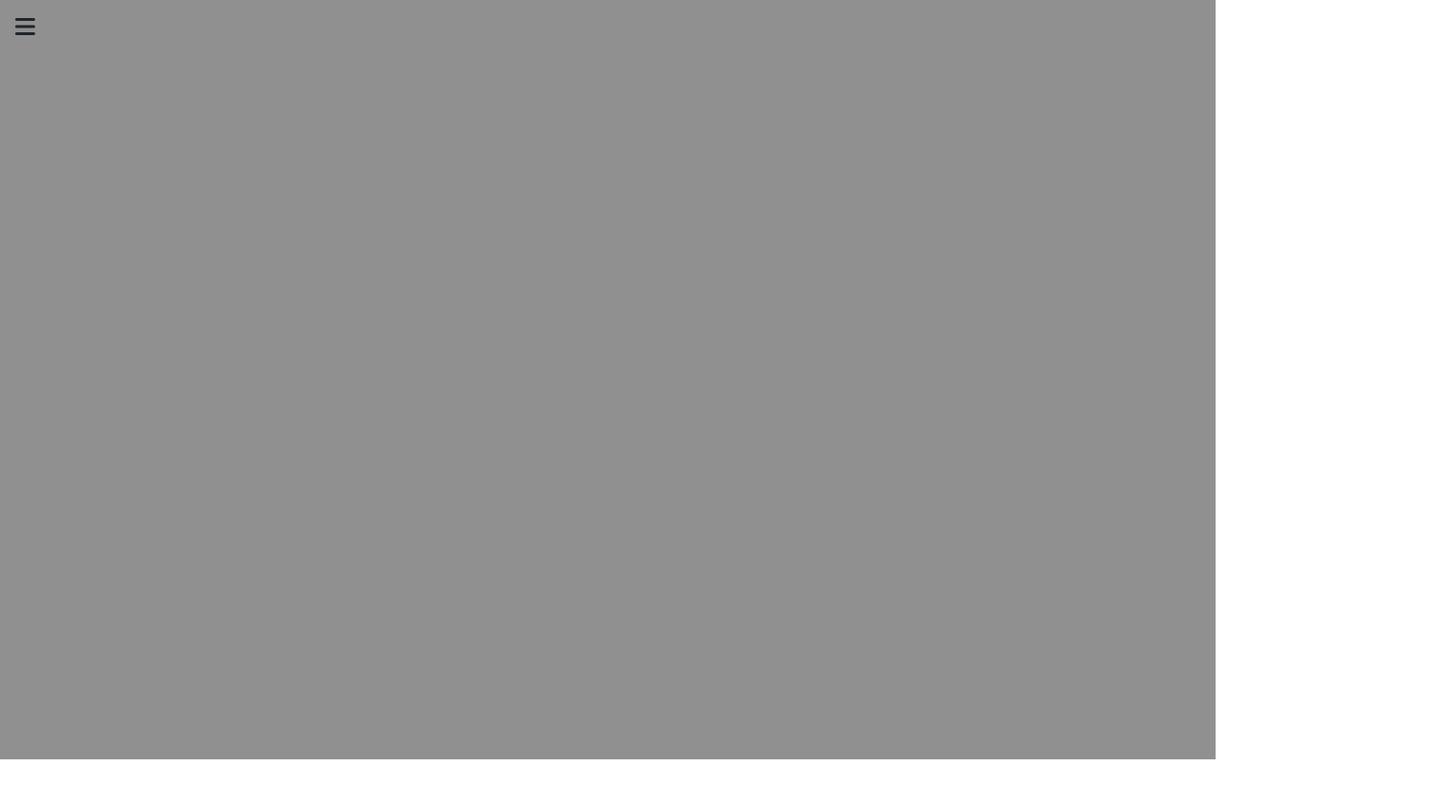
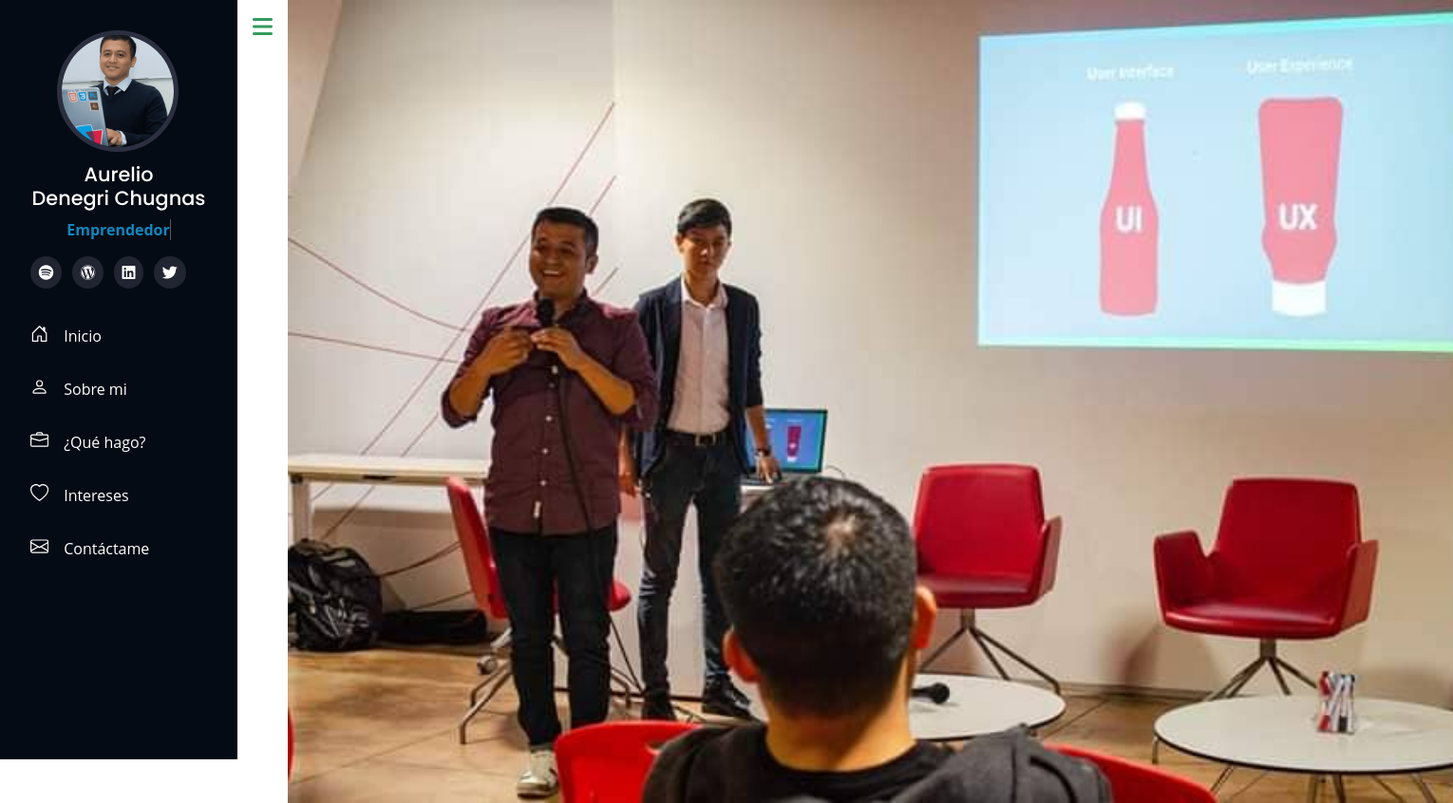
Before and after one commit to KuroDev89/aureliodenegri.comv2, a plain HTML site: page index.html in a window 1280 px wide. Both pictures are taken after a click on the icon 26 px from the left and 28 px from the top of the page. Shown: the whole page at 95% size, 1530 px wide, since content can reach past the window. Before the commit the page ends 800 px from the top, so only its background shows below. Drawn offline with nearby package versions, Linux system fonts and the light colour scheme.

Commit message:
slider cover added

```diff
--- a/css/styles.css
+++ b/css/styles.css
@@ -11,9 +11,10 @@
 .sidebar{
   position: absolute;
   width: 250px;
-  min-height: 100%;
+  height: 100%;
   background-color: #040b14;
   padding: 2rem;
+  z-index: -2;
   }
 
 .profile-pic img{
@@ -117,19 +118,36 @@ ul{
   /*BODY*/
 
   .contenido{
-    min-width: 100%;
-    min-height: 100%;
+    width: 100%;
+    height: 100%;
     position: absolute;
-    background-color: #909090;
-    transition: all 3s;
+
+    transition: all 1.5s;
   }
 
   .menu-bar{
     cursor: pointer;
     margin: 1rem;
     font-size: 1.5rem;
+    position: relative;
+    color:#339b5e;
   }
+
+  .menu-bar i{
+
+  }
+
 
   .open{
     transform:translateX(250px);
   }
+
+  .carousel-item {
+    z-index: -2;
+  }
+
+  .carousel-item img{
+    min-width: 100% ;
+    padding: 0;
+
+  }
--- a/index.html
+++ b/index.html
@@ -17,17 +17,7 @@
       integrity="sha384-Vkoo8x4CGsO3+Hhxv8T/Q5PaXtkKtu6ug5TOeNV6gBiFeWPGFN9MuhOf23Q9Ifjh"
       crossorigin="anonymous"
     />
-    <script
-      src="https://stackpath.bootstrapcdn.com/bootstrap/4.4.1/js/bootstrap.min.js"
-      integrity="sha384-wfSDF2E50Y2D1uUdj0O3uMBJnjuUD4Ih7YwaYd1iqfktj0Uod8GCExl3Og8ifwB6"
-      crossorigin="anonymous"
-    ></script>
 
-    <script
-      src="https://stackpath.bootstrapcdn.com/bootstrap/4.4.1/js/bootstrap.bundle.min.js"
-      integrity="sha384-6khuMg9gaYr5AxOqhkVIODVIvm9ynTT5J4V1cfthmT+emCG6yVmEZsRHdxlotUnm"
-      crossorigin="anonymous"
-    ></script>
 
 <!--GOOGLE FONTS-->
 <link href="https://fonts.googleapis.com/css2?family=Poppins:ital,wght@0,100;0,200;0,300;0,400;0,500;0,600;0,700;0,800;0,900;1,100;1,200;1,300;1,400;1,500;1,600;1,700;1,800;1,900&display=swap" rel="stylesheet">
@@ -88,12 +78,45 @@
     </div>
 
     <div class="contenido">
-      <i class="fas fa-bars menu-bar"></i>
-    </div>
+
+      <div id="carouselExampleSlidesOnly" class="carousel slide" data-ride="carousel">
+
+        <div class="carousel-inner">
+
+            <i class="fas fa-bars menu-bar"></i>
+
+          <div class="carousel-item active">
+            <img class="d-block w-100" src="img/slider 1.jpg" alt="First slide">
+          </div>
+          <div class="carousel-item">
+            <img class="d-block w-100" src="img/slider 2.jpg" alt="Second slide">
+          </div>
+          <div class="carousel-item">
+            <img class="d-block w-100" src="img/slider 3.jpg" alt="Third slide">
+          </div>
+        </div>
+      </div>
+
+
+  </div>
+
   </body>
-
 
   <!--JS Files-->
   <script type="text/javascript" src="js/main.js"></script>
-  <script type="text/javascript" src="js/jquery.js"></script>
+  <script src="http://code.jquery.com/jquery-1.11.3.min.js"></script>
+
+
+<!--JS Bootstrap-->
+  <script
+  src="https://stackpath.bootstrapcdn.com/bootstrap/4.4.1/js/bootstrap.min.js"
+  integrity="sha384-wfSDF2E50Y2D1uUdj0O3uMBJnjuUD4Ih7YwaYd1iqfktj0Uod8GCExl3Og8ifwB6"
+  crossorigin="anonymous"
+></script>
+
+<script
+  src="https://stackpath.bootstrapcdn.com/bootstrap/4.4.1/js/bootstrap.bundle.min.js"
+  integrity="sha384-6khuMg9gaYr5AxOqhkVIODVIvm9ynTT5J4V1cfthmT+emCG6yVmEZsRHdxlotUnm"
+  crossorigin="anonymous"
+></script>
 </html>
--- a/js/main.js
+++ b/js/main.js
@@ -56,7 +56,11 @@ window.onload = function() {
   document.body.appendChild(css);
 };
 
-/*HIDE AND SHOW .OPEN*/
-$('.menu-bar').on('click', function(){
-    $('.contenido').toggleClass('.open');
-  });
+
+/*mostrar y ocultar sidebar*/
+const contenido= document.querySelector('.contenido')
+const menubar =document.querySelector('.menu-bar')
+
+menubar.addEventListener('click', ()=>{
+  contenido.classList.toggle('open');
+})
```
